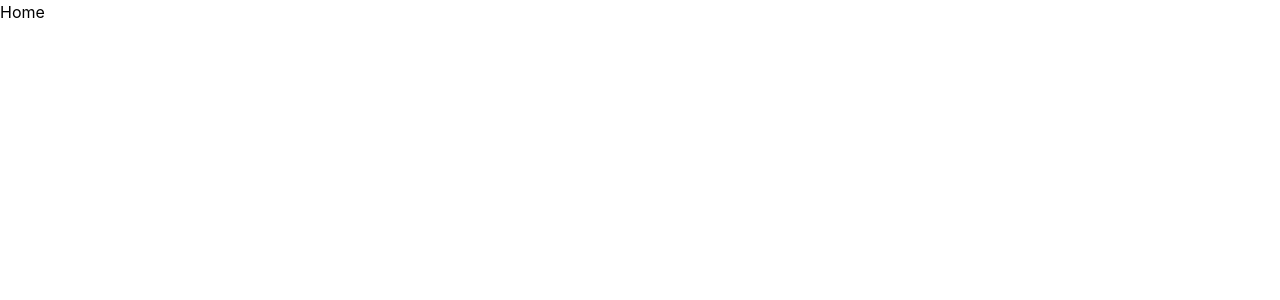
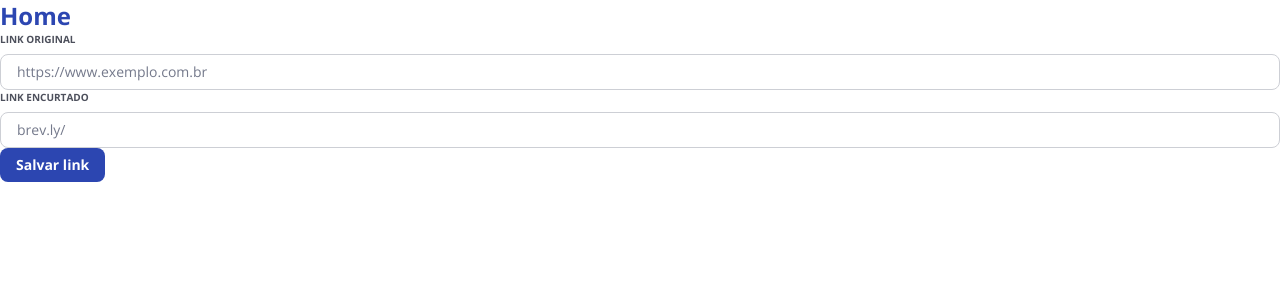
Before and after one commit to lucaspiovani/brev.ly, a React (Vite) app in the folder web/: page / in a window 1280 px wide. Shown: the top 300 px of the page. Built offline with nearby package versions, Linux system fonts and the light colour scheme; no server answers.

Commit message:
feat: implementa formulário de criação de link com React Hook Form + React Query

```diff
--- /dev/null
+++ b/web/src/components/Button/index.tsx
@@ -0,0 +1,27 @@
+import type { ButtonHTMLAttributes, ReactNode } from 'react'
+
+interface ButtonProps extends ButtonHTMLAttributes<HTMLButtonElement> {
+  variant?: 'primary'
+  children: ReactNode
+}
+
+export function Button({
+  variant = 'primary',
+  children,
+  className = '',
+  ...rest
+}: ButtonProps) {
+  const variants = {
+    primary:
+      'bg-blue-base text-white hover:bg-blue-dark disabled:bg-gray-200 disabled:text-gray-400',
+  }
+
+  return (
+    <button
+      className={`flex items-center justify-center gap-2 rounded-lg px-4 py-2 text-md font-bold transition-colors disabled:cursor-not-allowed ${variants[variant]} ${className}`}
+      {...rest}
+    >
+      {children}
+    </button>
+  )
+}
--- /dev/null
+++ b/web/src/components/Input/index.tsx
@@ -0,0 +1,28 @@
+import { forwardRef, type InputHTMLAttributes } from 'react'
+
+interface InputProps extends InputHTMLAttributes<HTMLInputElement> {
+  label: string
+  error?: string
+}
+
+export const Input = forwardRef<HTMLInputElement, InputProps>(
+  ({ label, error, className = '', ...rest }, ref) => {
+    return (
+      <div className="flex flex-col gap-2">
+        <label className="text-xs font-bold uppercase text-gray-500">
+          {label}
+        </label>
+        <input
+          ref={ref}
+          className={`rounded-lg border px-4 py-2 text-md text-gray-600 outline-none placeholder:text-gray-400 focus:border-blue-base ${
+            error ? 'border-danger' : 'border-gray-300'
+          } ${className}`}
+          {...rest}
+        />
+        {error && <span className="text-xs text-danger">{error}</span>}
+      </div>
+    )
+  }
+)
+
+Input.displayName = 'Input'
--- a/web/src/index.css
+++ b/web/src/index.css
@@ -1 +1,29 @@
+@import url('https://fonts.googleapis.com/css2?family=Open+Sans:wght@400;600;700&display=swap');
 @import "tailwindcss";
+@theme {
+  --font-sans: 'Open Sans', sans-serif;
+
+  --color-white: #FFFFFF;
+  --color-blue-base: #2C46B1;
+  --color-blue-dark: #2C40F1;
+
+  --color-gray-100: #F9F9FB;
+  --color-gray-200: #E4E6EC;
+  --color-gray-300: #CDCFD5;
+  --color-gray-400: #74798B;
+  --color-gray-500: #4D505C;
+  --color-gray-600: #1F2025;
+
+  --color-danger: #B12C4D;
+
+  --text-xl: 24px;
+  --text-xl--line-height: 32px;
+  --text-lg: 18px;
+  --text-lg--line-height: 24px;
+  --text-md: 14px;
+  --text-md--line-height: 18px;
+  --text-sm: 12px;
+  --text-sm--line-height: 16px;
+  --text-xs: 10px;
+  --text-xs--line-height: 14px;
+}
--- a/web/src/main.tsx
+++ b/web/src/main.tsx
@@ -1,13 +1,18 @@
 import { StrictMode } from 'react'
 import { createRoot } from 'react-dom/client'
 import { BrowserRouter } from 'react-router-dom'
+import { QueryClient, QueryClientProvider } from '@tanstack/react-query'
 import './index.css'
 import App from './App.tsx'
 
+const queryClient = new QueryClient();
+
 createRoot(document.getElementById('root')!).render(
     <StrictMode>
-      <BrowserRouter>
-        <App />
-      </BrowserRouter>
+      <QueryClientProvider client={queryClient}>
+        <BrowserRouter>
+          <App />
+        </BrowserRouter>
+      </QueryClientProvider>
     </StrictMode>,
   )
--- a/web/src/pages/Home/index.tsx
+++ b/web/src/pages/Home/index.tsx
@@ -1,3 +1,67 @@
+import { useForm } from "react-hook-form";
+import { zodResolver } from "@hookform/resolvers/zod";
+import { createLinkSchema, type CreateLinkFormData } from "../../schemas/create-link.schema";
+import { Button } from "../../components/Button";
+import { Input } from "../../components/Input";
+import { api } from "../../services/api";
+import { useMutation } from "@tanstack/react-query";
+import axios from "axios";
+
 export function Home() {
-  return <h1>Home</h1>;
+  const {
+    register,
+    handleSubmit,
+    formState: { errors },
+    reset,
+    setError,
+  } = useForm<CreateLinkFormData>({
+    resolver: zodResolver(createLinkSchema),
+    defaultValues: {
+      originalUrl: "",
+      shortUrl: "",
+    },
+  });
+
+
+
+  const { mutate, isPending } = useMutation({
+  mutationFn: (data: CreateLinkFormData) => api.post("/links", data),
+  onSuccess: () => {
+    reset();
+  },
+  onError: (error) => {
+  const message = axios.isAxiosError(error)
+    ? error.response?.data?.message
+    : "Erro inesperado ao salvar o link.";
+
+  setError("shortUrl", { message });
+},
+});
+
+ function onSubmit(data: CreateLinkFormData) {
+    mutate(data);
+  }
+
+  return (
+    <div>
+      <h1 className="text-xl font-bold text-blue-base">Home</h1>
+      <form onSubmit={handleSubmit(onSubmit)}>
+        <Input
+          label="Link original"
+          placeholder="https://www.exemplo.com.br"
+          {...register("originalUrl")}
+          error={errors.originalUrl?.message}
+        />
+        <Input
+          label="Link encurtado"
+          placeholder="brev.ly/"
+          {...register("shortUrl")}
+          error={errors.shortUrl?.message}
+        />
+        <Button variant="primary" type="submit" disabled={isPending}>
+          Salvar link
+        </Button>
+      </form>
+    </div>
+  );
 }
--- /dev/null
+++ b/web/src/schemas/create-link.schema.ts
@@ -0,0 +1,11 @@
+import { z } from "zod";
+
+export const createLinkSchema = z.object({
+  originalUrl: z.string().url("Informe uma url válida."),
+  shortUrl: z
+    .string()
+    .min(3, "Mínimo de 3 caracteres.")
+    .regex(/^[a-zA-Z0-9_-]+$/, "Use apenas letras, números, hífen ou underscore."),
+});
+
+export type CreateLinkFormData = z.infer<typeof createLinkSchema>;
--- /dev/null
+++ b/web/src/services/api.ts
@@ -0,0 +1,5 @@
+import axios from "axios";
+
+export const api = axios.create({
+  baseURL: import.meta.env.VITE_BACKEND_URL,
+});
```
Also changed, not shown: 1 other file (tests, documents, lock files or other folders).
